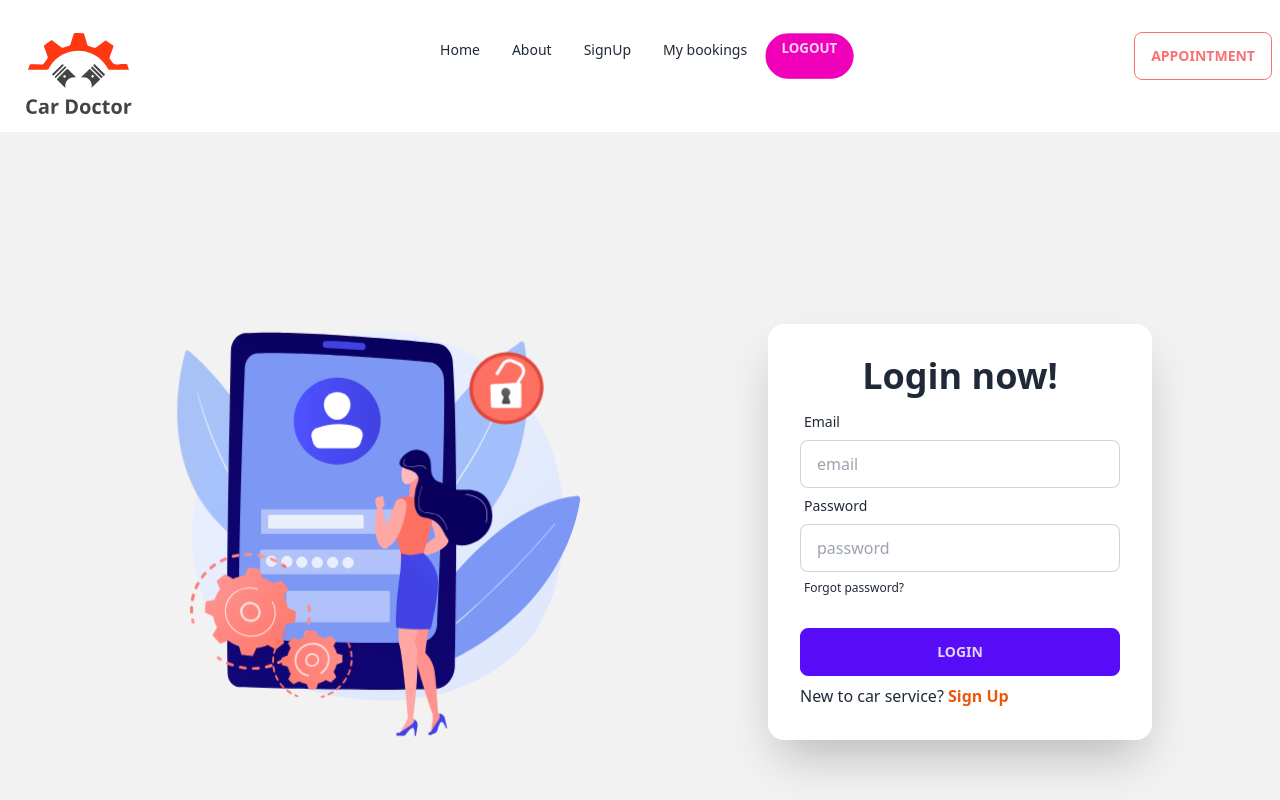
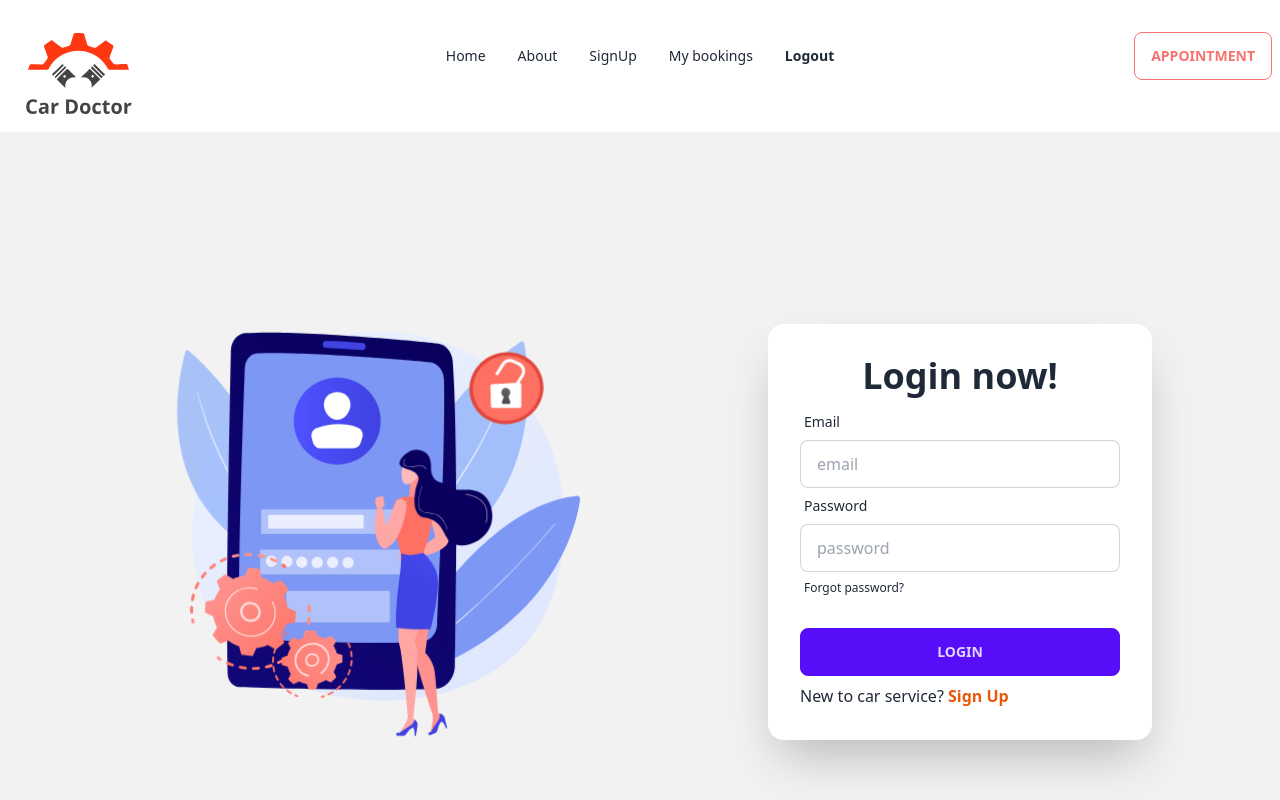
Before and after one commit to Pritamdutta7498/car-service-project, a React (Vite) app: page /login in a window 1280 px wide. Shown: the top 800 px of the page. Built offline with nearby package versions, Linux system fonts and the light colour scheme; no server answers; sample sign-in values are in the browser's storage.

Commit message:
clearing

```diff
--- a/src/Pages/Login/Login.jsx
+++ b/src/Pages/Login/Login.jsx
@@ -1,6 +1,6 @@
 import Lottie from "lottie-react";
 import login from "../../assets/icons/login.json";
-import { Link } from "react-router-dom";
+import { Link, Navigate } from "react-router-dom";
 import { useContext } from "react";
 import { AuthContext } from "../../Providers/AuthProvider";
 import Swal from "sweetalert2";
@@ -18,9 +18,10 @@ const Login = () => {
 
     signIn(email, password)
       .then((result) => {
-        const user = result.user;
-        console.log(user);
-        if (user) {
+        const loggedUser = result.user;
+
+        console.log(loggedUser);
+        if (loggedUser) {
           Swal.fire({
             title: "Success!",
             text: "User Login Successfully!",
@@ -28,6 +29,7 @@ const Login = () => {
             confirmButtonText: "Ok",
           });
         }
+
       })
       .catch((error) => {
         if (error) {
--- a/src/Pages/Shared/NavBar/NavBar.jsx
+++ b/src/Pages/Shared/NavBar/NavBar.jsx
@@ -32,7 +32,7 @@ const NavBar = () => {
           <li>
             <button
               onClick={handleLogOut}
-              className="btn btn-secondary rounded-full"
+              className="font-bold"
             >
               Logout
             </button>
```
